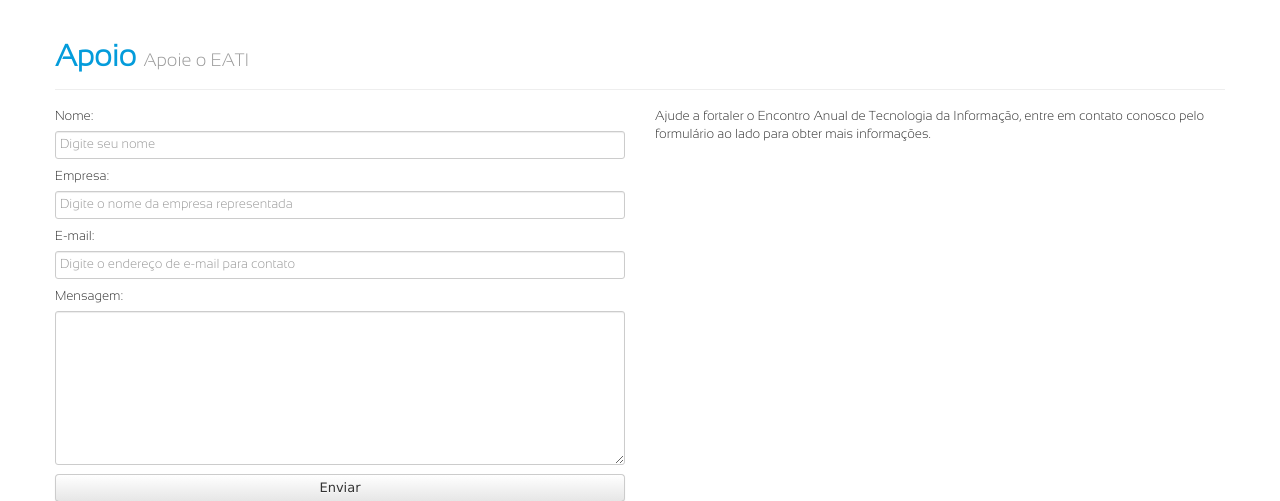
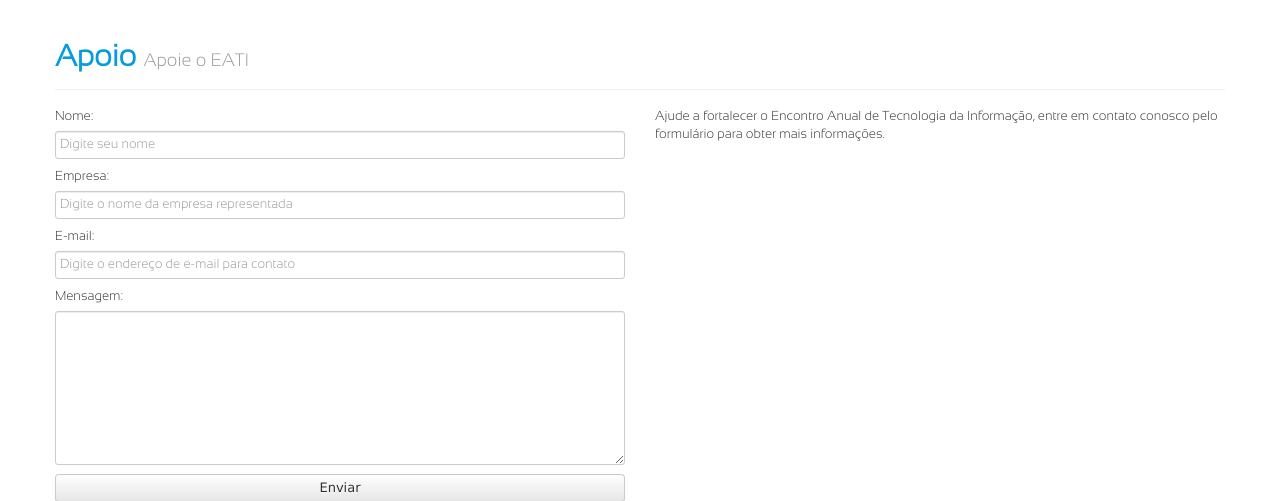
Before and after one commit to PauloHenriqueVianna/eati-2013, a Django app: template contato/templates/apoio.html in a window 1280 px wide. Shown: the part 407-908 px from the top of the page. Run offline with Django 3.2, Linux system fonts and the light colour scheme; the template is opened without the code that fills it, so the values that code supplies are empty; parts of the project's set-up code (start-up, migrations or seed data) failed here and were passed over; some libraries are stand-ins or nearby versions.

Commit message:
correção texto formulario apoio

```diff
--- a/contato/templates/apoio.html
+++ b/contato/templates/apoio.html
@@ -50,7 +50,7 @@
 				  </fieldset>
 				</form>
         	</div>
-        	<div class="span6"><p>Ajude a fortaler o Encontro Anual de Tecnologia da Informação, entre em contato conosco pelo formulário ao lado para obter mais informações.</p></div>
+        	<div class="span6"><p>Ajude a fortalecer o Encontro Anual de Tecnologia da Informação, entre em contato conosco pelo formulário para obter mais informações.</p></div>
         </div>
     </div>
 
```
